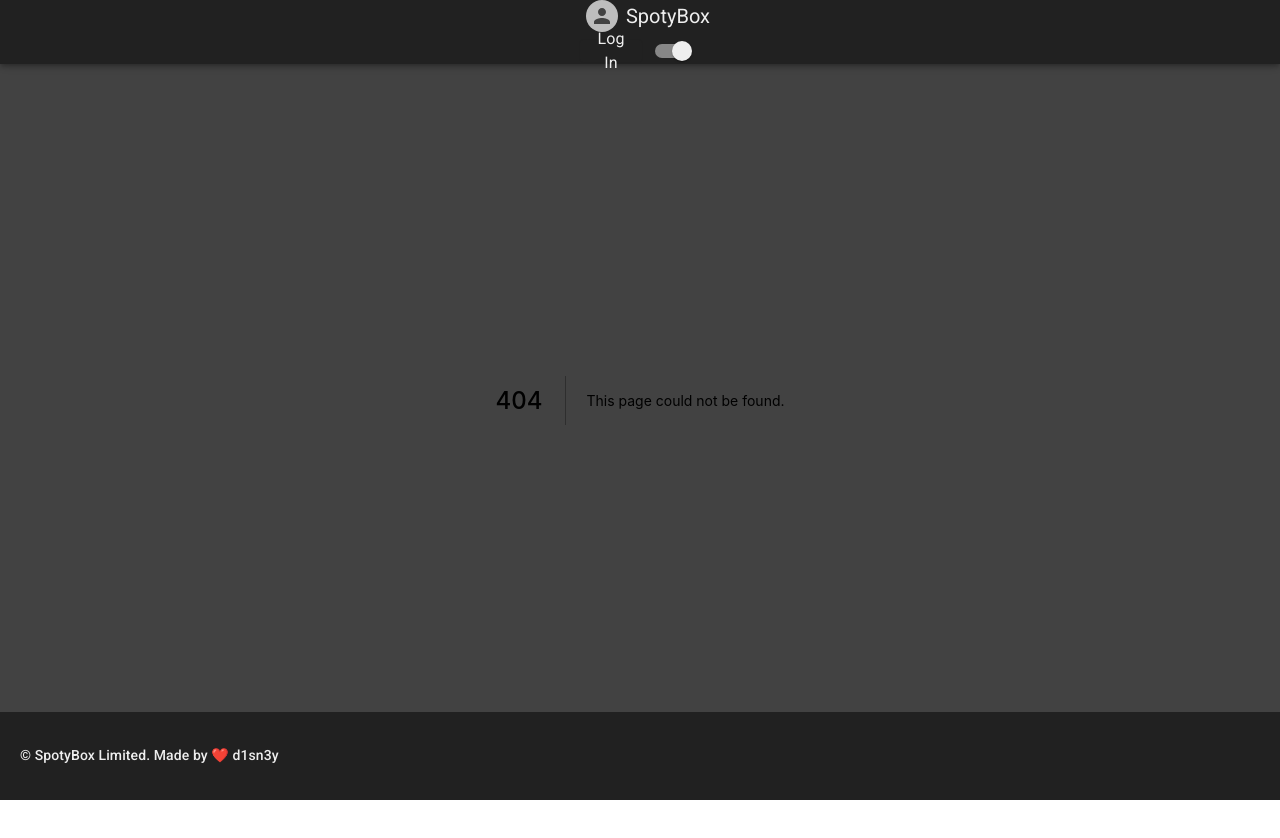
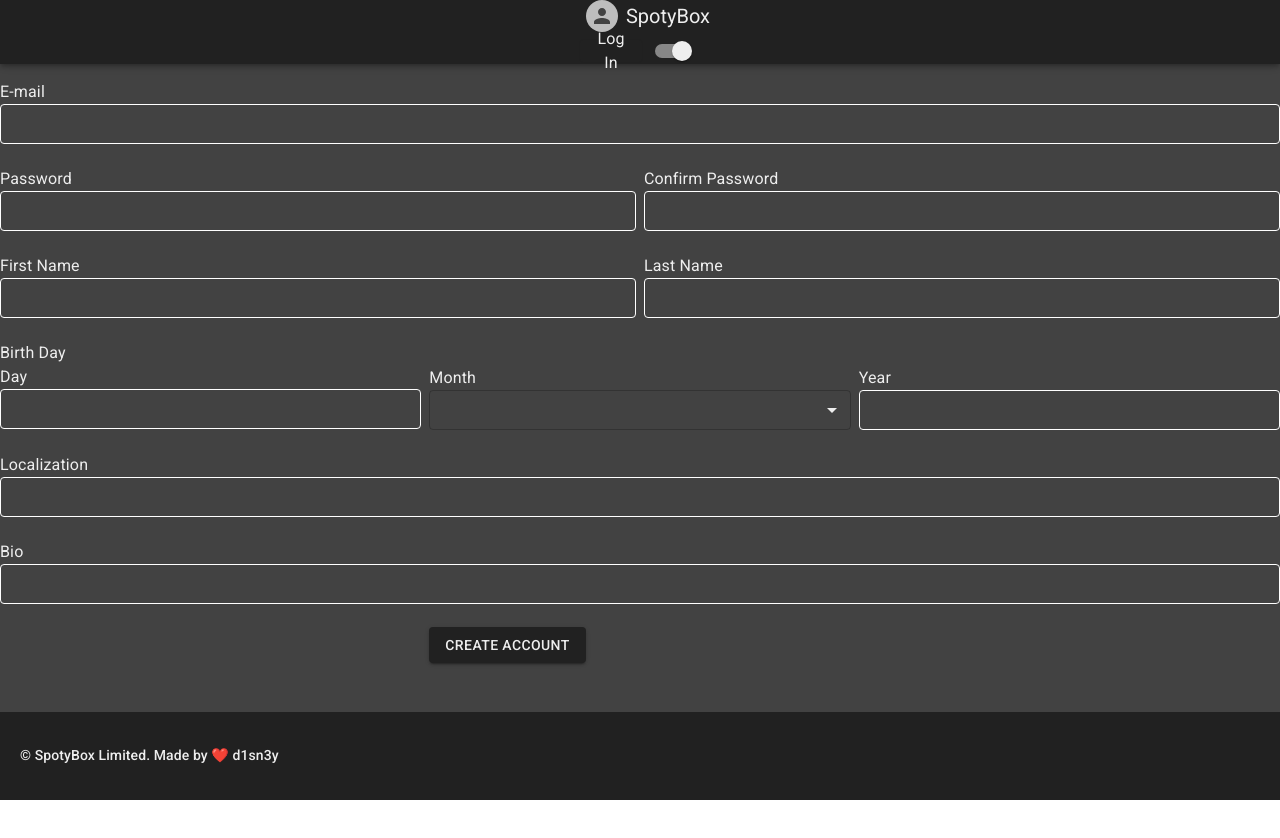
Before and after one commit to cabral2/spotybox-front, a Next.js app: page /create-account in a window 1280 px wide. Before the commit this address had no page. Shown: the top 838 px of the page. After the commit the page ends 800 px from the top, so only its background shows below. Built offline with nearby package versions, Linux system fonts and the light colour scheme; a web font is replaced by a local one.

Commit message:
Creating Create Account Page

```diff
--- /dev/null
+++ b/src/components/TextFieldStyled/index.jsx
@@ -0,0 +1,47 @@
+import React, { Fragment, useState } from 'react';
+import TextField from '@mui/material/TextField';
+
+import { makeStyles } from '@mui/styles';
+
+const useStyles = makeStyles({
+  textField: {
+    borderColor: 'white !important',
+    color: 'white',
+  },
+  text: {
+    color: 'white',
+  },
+  forms: {
+    margin: 0,
+    width: 500,
+    color: 'white',
+  },
+  item: {
+    marginTop: 15,
+  },
+  itemBirthDay: {
+    marginTop: 40,
+  },
+});
+
+export default function TextFieldStyled(props) {
+  const styles = useStyles();
+
+
+  return (
+    <TextField
+      id={"outlined-basic" + props.type}
+      multiline={props.multiline}
+      variant="outlined"
+      fullWidth
+      size="small"
+      value={props.value}
+      onChange={props.onChange}
+      InputProps={{
+        classes: { notchedOutline: styles.textField },
+        className: styles.text,
+      }}
+      type={props.password ? 'password' : 'text'}
+    />
+  );
+}
--- /dev/null
+++ b/src/pages/create-account/index.js
@@ -0,0 +1,278 @@
+import React, { Fragment, useState } from 'react';
+import axios from 'axios';
+import Typography from '@mui/material/Typography';
+import Grid from '@mui/material/Grid';
+import Select from '@mui/material/Select';
+import MenuItem from '@mui/material/MenuItem';
+import Button from '@mui/material/Button';
+import Alert from '@mui/material/Alert';
+
+import { makeStyles } from '@mui/styles';
+import { Box } from '@mui/system';
+import TextFieldStyled from '../../components/TextFieldStyled';
+
+const useStyles = makeStyles({
+  textField: {
+    borderColor: 'white !important',
+    color: 'white',
+  },
+  text: {
+    color: 'white',
+  },
+  forms: {
+    margin: 0,
+    width: 500,
+    color: 'white',
+  },
+  item: {
+    marginTop: 15,
+  },
+  itemBirthDay: {
+    marginTop: 40,
+  },
+});
+
+const Months = (props) => {
+  const styles = useStyles();
+
+  const months = {
+    January: '01',
+    February: '02',
+    March: '03',
+    April: '04',
+    May: '05',
+    June: '06',
+    July: '07',
+    August: '08',
+    September: '09',
+    October: '10',
+    November: '11',
+    December: '12',
+  };
+  return (
+    <Select size="small" fullWidth className={styles.text} value={props.value} onChange={props.onChange}>
+      {Object.keys(months).map((month) => (
+        <MenuItem key={month} value={months[month]}>
+          {month}
+        </MenuItem>
+      ))}
+    </Select>
+  );
+};
+
+export default function ForgotPassword() {
+  const styles = useStyles();
+  const [showAlertError, setShowAlertError] = useState();
+  const [showAlertSuccess, setShowAlertSuccess] = useState();
+  const [errorMessage, setErrorMessage] = useState();
+  const [successMessage, setSuccessMessage] = useState();
+  const [forms, setForms] = useState({
+    email: '',
+    password: '',
+    confirmPassword: '',
+    first_name: '',
+    last_name: '',
+    day: '',
+    month: '',
+    year: '',
+    localization: '',
+    bio: '',
+  });
+
+  const checkPassword = () => {
+    if (forms.password !== forms.confirmPassword) {
+      setErrorMessage('Passwords are different');
+      setShowAlertError(true);
+      return false;
+    }
+    return true;
+  };
+
+  const createUser = async () => {
+    const baseURL = process.env.NEXT_PUBLIC_URL_API + 'user/create';
+    const birth_date = `${forms.year}-${forms.month}-${forms.day}`;
+
+    if (checkPassword()) {
+      await axios
+        .post(baseURL, { ...forms, birth_date })
+        .then((response) => response.data)
+        .then((data) => {
+          setShowAlertSuccess(true);
+          setSuccessMessage('User created successfully');
+        })
+        .catch((err) => {
+          setErrorMessage(err.response.data.message);
+          setShowAlertError(true);
+        });
+    }
+  };
+
+  return (
+    <Fragment>
+      <Grid container direction="column" justifyContent="center" alignItems="center">
+        <Grid item xs={12}>
+          <Grid
+            container
+            direction="row"
+            justifyContent="center"
+            alignItems="flex-start"
+            spacing={1}
+            className={styles.forms}
+          >
+            <Grid item xs={12}>
+              <Box className={styles.item}>
+                <Typography color="secondary" variant="h4">
+                  Singup
+                </Typography>
+              </Box>
+            </Grid>
+
+            <Grid item xs={12}>
+              <Box className={styles.item}>
+                <Typography color="secondary">E-mail</Typography>
+                <TextFieldStyled
+                  type="email"
+                  value={forms.email}
+                  onChange={(event) => setForms({ ...forms, email: event.target.value })}
+                />
+              </Box>
+            </Grid>
+
+            <Grid item xs={6}>
+              <Box className={styles.item}>
+                <Typography color="secondary">Password</Typography>
+                <TextFieldStyled
+                  type="password"
+                  value={forms.password}
+                  onChange={(event) => setForms({ ...forms, password: event.target.value })}
+                  password
+                />
+              </Box>
+            </Grid>
+
+            <Grid item xs={6}>
+              <Box className={styles.item}>
+                <Typography color="secondary">Confirm Password</Typography>
+                <TextFieldStyled
+                  type="confirmPass"
+                  value={forms.confirmPassword}
+                  onChange={(event) => setForms({ ...forms, confirmPassword: event.target.value })}
+                  password
+                />
+              </Box>
+            </Grid>
+
+            <Grid item xs={6}>
+              <Box className={styles.item}>
+                <Typography color="secondary">First Name</Typography>
+                <TextFieldStyled
+                  type="first_name"
+                  value={forms.first_name}
+                  onChange={(event) => setForms({ ...forms, first_name: event.target.value })}
+                />
+              </Box>
+            </Grid>
+
+            <Grid item xs={6}>
+              <Box className={styles.item}>
+                <Typography color="secondary">Last Name</Typography>
+                <TextFieldStyled
+                  type="last_name"
+                  value={forms.last_name}
+                  onChange={(event) => setForms({ ...forms, last_name: event.target.value })}
+                />
+              </Box>
+            </Grid>
+
+            <Grid item xs={4}>
+              <Box className={styles.item}>
+                <Typography color="secondary">Birth Day</Typography>
+                <Typography color="secondary">Day</Typography>
+                <TextFieldStyled
+                  type="day"
+                  value={forms.day}
+                  onChange={(event) => setForms({ ...forms, day: event.target.value })}
+                />
+              </Box>
+            </Grid>
+
+            <Grid item xs={4}>
+              <Box className={styles.itemBirthDay}>
+                <Typography color="secondary">Month</Typography>
+                <Months value={forms.month} onChange={(event) => setForms({ ...forms, month: event.target.value })} />
+              </Box>
+            </Grid>
+
+            <Grid item xs={4}>
+              <Box className={styles.itemBirthDay}>
+                <Typography color="secondary">Year</Typography>
+                <TextFieldStyled
+                  type="year"
+                  value={forms.year}
+                  onChange={(event) => setForms({ ...forms, year: event.target.value })}
+                />
+              </Box>
+            </Grid>
+
+            <Grid item xs={12}>
+              <Box className={styles.item}>
+                <Typography color="secondary">Localization</Typography>
+                <TextFieldStyled
+                  type="localization"
+                  value={forms.localization}
+                  onChange={(event) => setForms({ ...forms, localization: event.target.value })}
+                />
+              </Box>
+            </Grid>
+
+            <Grid item xs={12}>
+              <Box className={styles.item}>
+                <Typography color="secondary">Bio</Typography>
+                <TextFieldStyled
+                  type="bio"
+                  value={forms.bio}
+                  onChange={(event) => setForms({ ...forms, bio: event.target.value })}
+                  multiline
+                />
+              </Box>
+            </Grid>
+
+            <Grid item xs={4}>
+              <Box className={styles.item}>
+                <Button variant="contained" onClick={() => createUser()}>
+                  Create Account
+                </Button>
+              </Box>
+            </Grid>
+
+            {showAlertError && (
+              <Grid item xs={12}>
+                <Alert
+                  onClose={() => {
+                    setShowAlertError(false);
+                  }}
+                  severity="error"
+                >
+                  {errorMessage}
+                </Alert>
+              </Grid>
+            )}
+
+            {showAlertSuccess && (
+              <Grid item xs={12}>
+                <Alert
+                  onClose={() => {
+                    setShowAlertSuccess(false);
+                  }}
+                  severity="success"
+                >
+                  {successMessage}
+                </Alert>
+              </Grid>
+            )}
+          </Grid>
+        </Grid>
+      </Grid>
+    </Fragment>
+  );
+}
```
Also changed, not shown: src/pages/login/index.js (+10 -6 lines), 1 other file (tests, documents, lock files or other folders).
